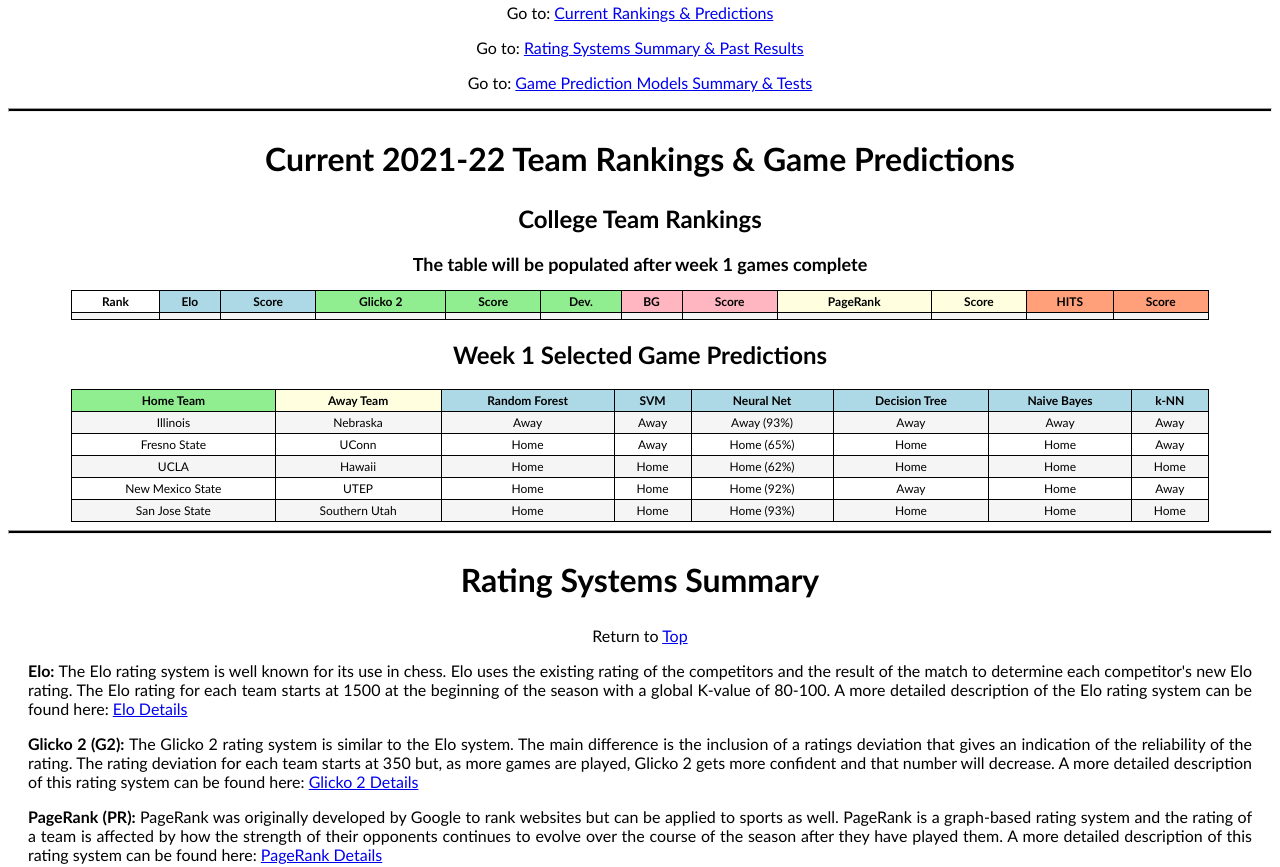
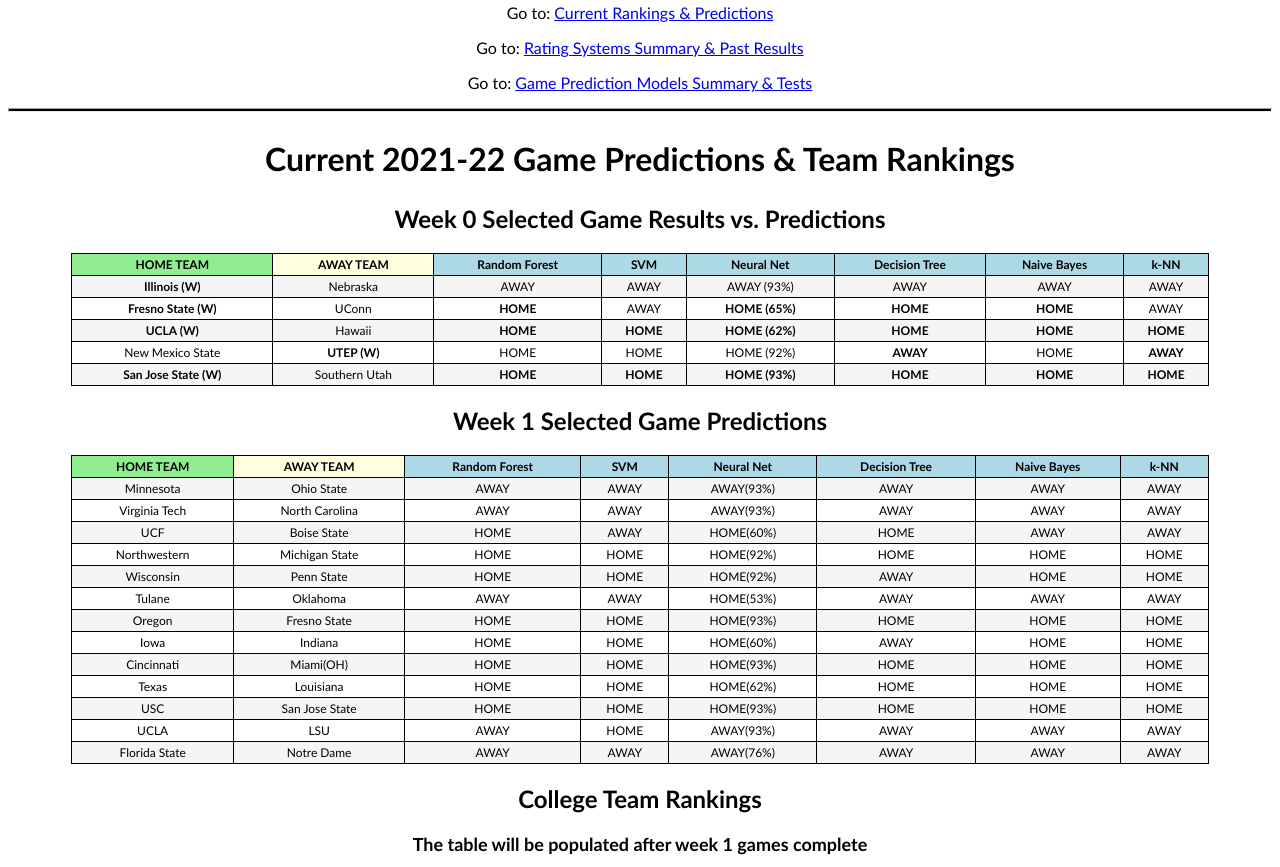
Before and after one commit to ColinAslett/ColinAslett.github.io, a plain HTML site: page index.html in a window 1280 px wide. Shown: the part 1327-2194 px from the top of the page. Drawn offline with Linux system fonts and the light colour scheme.

Commit message:
Update index.html

```diff
--- a/index.html
+++ b/index.html
@@ -72,8 +72,57 @@
   </div>
 
 <hr style="height:2px;background: black;">
-<h2 style="text-align:center;font-size: 32px;"> <a name="Current_Results"> </a> Current 2021-22 Team Rankings & Game Predictions
+<h2 style="text-align:center;font-size: 32px;"> <a name="Current_Results"> </a> Current 2021-22 Game Predictions & Team Rankings
 </h2>
+
+<h2 style="text-align:center;font-size: 24px;"> Week 0 Selected Game Results vs. Predictions</h2>
+
+<table style="width: 90%;font-size: 12px;margin-right:auto;margin-left: auto">
+<tr>
+<th style="background-color: LightGreen;"> <b> HOME TEAM </b> </th>
+<th style="background-color: LightYellow;"> <b> AWAY TEAM </b> </th>
+<th style="background-color: lightBlue;"> <b> Random Forest </b> </th>
+<th style="background-color: lightBlue;"> <b> SVM </b> </th>
+<th style="background-color: lightBlue;"> <b> Neural Net </b> </th>
+<th style="background-color: lightBlue;"> <b> Decision Tree </b> </th>
+<th style="background-color: lightBlue;"> <b> Naive Bayes</b> </th>
+<th style="background-color: lightBlue;"> <b> k-NN  </b> </th>
+</tr>
+<tr><th><b>Illinois (W)</b></th><th>Nebraska</th><th>AWAY</th><th>AWAY</th><th>AWAY (93%)</th><th>AWAY</th><th>AWAY</th><th>AWAY</th></tr>
+<tr><th><b>Fresno State (W)</b></th><th>UConn</th><th><b>HOME</b></th><th>AWAY</th><th><b>HOME (65%)</b></th><th><b>HOME</b></th><th><b>HOME</b></th><th>AWAY</th></tr>
+<tr><th><b>UCLA (W)</b></th><th>Hawaii</th><th><b>HOME</b></th><th><b>HOME</b></th><th><b>HOME (62%)</b></th><th><b>HOME</b></th><th><b>HOME</b></th><th><b>HOME</b></th></tr>
+<tr><th>New Mexico State</th><th><b>UTEP (W)</b></th><th>HOME</th><th>HOME</th><th>HOME (92%)</th><th><b>AWAY</b></th><th>HOME</th><th><b>AWAY</b></th></tr>
+<tr><th><b>San Jose State (W)</b></th><th>Southern Utah</th><th><b>HOME</b></th><th><b>HOME</b></th><th><b>HOME (93%)</b></th><th><b>HOME</b></th><th><b>HOME</b></th><th><b>HOME</b></th></tr>
+</table>
+
+<h2 style="text-align:center;font-size: 24px;"> Week 1 Selected Game Predictions</h2>
+
+<table style="width: 90%;font-size: 12px;margin-right:auto;margin-left: auto">
+<tr>
+<th style="background-color: LightGreen;"> <b> HOME TEAM </b> </th>
+<th style="background-color: LightYellow;"> <b> AWAY TEAM</b> </th>
+<th style="background-color: lightBlue;"> <b> Random Forest </b> </th>
+<th style="background-color: lightBlue;"> <b> SVM </b> </th>
+<th style="background-color: lightBlue;"> <b> Neural Net </b> </th>
+<th style="background-color: lightBlue;"> <b> Decision Tree </b> </th>
+<th style="background-color: lightBlue;"> <b> Naive Bayes</b> </th>
+<th style="background-color: lightBlue;"> <b> k-NN  </b> </th>
+</tr>
+<tr><th>Minnesota</th><th>Ohio State</th><th>AWAY</th><th>AWAY</th><th>AWAY(93%)</th><th>AWAY</th><th>AWAY</th><th>AWAY</th></tr>
+<tr><th>Virginia Tech</th><th>North Carolina</th><th>AWAY</th><th>AWAY</th><th>AWAY(93%)</th><th>AWAY</th><th>AWAY</th><th>AWAY</th></tr>
+<tr><th>UCF</th><th>Boise State</th><th>HOME</th><th>AWAY</th><th>HOME(60%)</th><th>HOME</th><th>AWAY</th><th>AWAY</th></tr>
+<tr><th>Northwestern</th><th>Michigan State</th><th>HOME</th><th>HOME</th><th>HOME(92%)</th><th>HOME</th><th>HOME</th><th>HOME</th></tr>
+<tr><th>Wisconsin</th><th>Penn State</th><th>HOME</th><th>HOME</th><th>HOME(92%)</th><th>AWAY</th><th>HOME</th><th>HOME</th></tr>
+<tr><th>Tulane</th><th>Oklahoma</th><th>AWAY</th><th>AWAY</th><th>HOME(53%)</th><th>AWAY</th><th>AWAY</th><th>AWAY</th></tr>
+<tr><th>Oregon</th><th>Fresno State</th><th>HOME</th><th>HOME</th><th>HOME(93%)</th><th>HOME</th><th>HOME</th><th>HOME</th></tr>
+<tr><th>Iowa</th><th>Indiana</th><th>HOME</th><th>HOME</th><th>HOME(60%)</th><th>AWAY</th><th>HOME</th><th>HOME</th></tr>
+<tr><th>Cincinnati</th><th>Miami(OH)</th><th>HOME</th><th>HOME</th><th>HOME(93%)</th><th>HOME</th><th>HOME</th><th>HOME</th></tr>
+<tr><th>Texas</th><th>Louisiana</th><th>HOME</th><th>HOME</th><th>HOME(62%)</th><th>HOME</th><th>HOME</th><th>HOME</th></tr>
+<tr><th>USC</th><th>San Jose State</th><th>HOME</th><th>HOME</th><th>HOME(93%)</th><th>HOME</th><th>HOME</th><th>HOME</th></tr>
+<tr><th>UCLA</th><th>LSU</th><th>AWAY</th><th>HOME</th><th>AWAY(93%)</th><th>AWAY</th><th>AWAY</th><th>AWAY</th></tr>
+<tr><th>Florida State</th><th>Notre Dame</th><th>AWAY</th><th>AWAY</th><th>AWAY(76%)</th><th>AWAY</th><th>AWAY</th><th>AWAY</th></tr>
+</table>
+
 <h2 style="text-align:center;font-size: 24px;"> College Team Rankings </h2>
 <h2 style="text-align:center;font-size: 18px;"> The table will be populated after week 1 games complete </h2>
 
@@ -89,27 +138,6 @@
 
 <tr><td></td><td></td><td></td><td></td><td></td><td></td><td></td><td></td><td></td><td></td><td></td><td></td></tr>
 </table>
-
-<h2 style="text-align:center;font-size: 24px;"> Week 1 Selected Game Predictions </h2>
-
-<table style="width: 90%;font-size: 12px;margin-right:auto;margin-left: auto">
-<tr>
-<th style="background-color: LightGreen;"> <b> Home Team </b> </th>
-<th style="background-color: LightYellow;"> <b> Away Team </b> </th>
-<th style="background-color: lightBlue;"> <b> Random Forest </b> </th>
-<th style="background-color: lightBlue;"> <b> SVM </b> </th>
-<th style="background-color: lightBlue;"> <b> Neural Net </b> </th>
-<th style="background-color: lightBlue;"> <b> Decision Tree </b> </th>
-<th style="background-color: lightBlue;"> <b> Naive Bayes</b> </th>
-<th style="background-color: lightBlue;"> <b> k-NN  </b> </th>
-</tr>
-<tr><th>Illinois</th><th>Nebraska</th><th>Away</th><th>Away</th><th>Away (93%)</th><th>Away</th><th>Away</th><th>Away</th></tr>
-<tr><th>Fresno State</th><th>UConn</th><th>Home</th><th>Away</th><th>Home (65%)</th><th>Home</th><th>Home</th><th>Away</th></tr>
-<tr><th>UCLA</th><th>Hawaii</th><th>Home</th><th>Home</th><th>Home (62%)</th><th>Home</th><th>Home</th><th>Home</th></tr>
-<tr><th>New Mexico State</th><th>UTEP</th><th>Home</th><th>Home</th><th>Home (92%)</th><th>Away</th><th>Home</th><th>Away</th></tr>
-<tr><th>San Jose State</th><th>Southern Utah</th><th>Home</th><th>Home</th><th>Home (93%)</th><th>Home</th><th>Home</th><th>Home</th></tr>
-</table>
-
 
 <hr style="height:2px;background: black;">
 <h2 style="text-align:center;font-size: 32px;"> <a name="Summary_of_the_Rating_Systems"> </a> Rating Systems Summary</h2>
```
